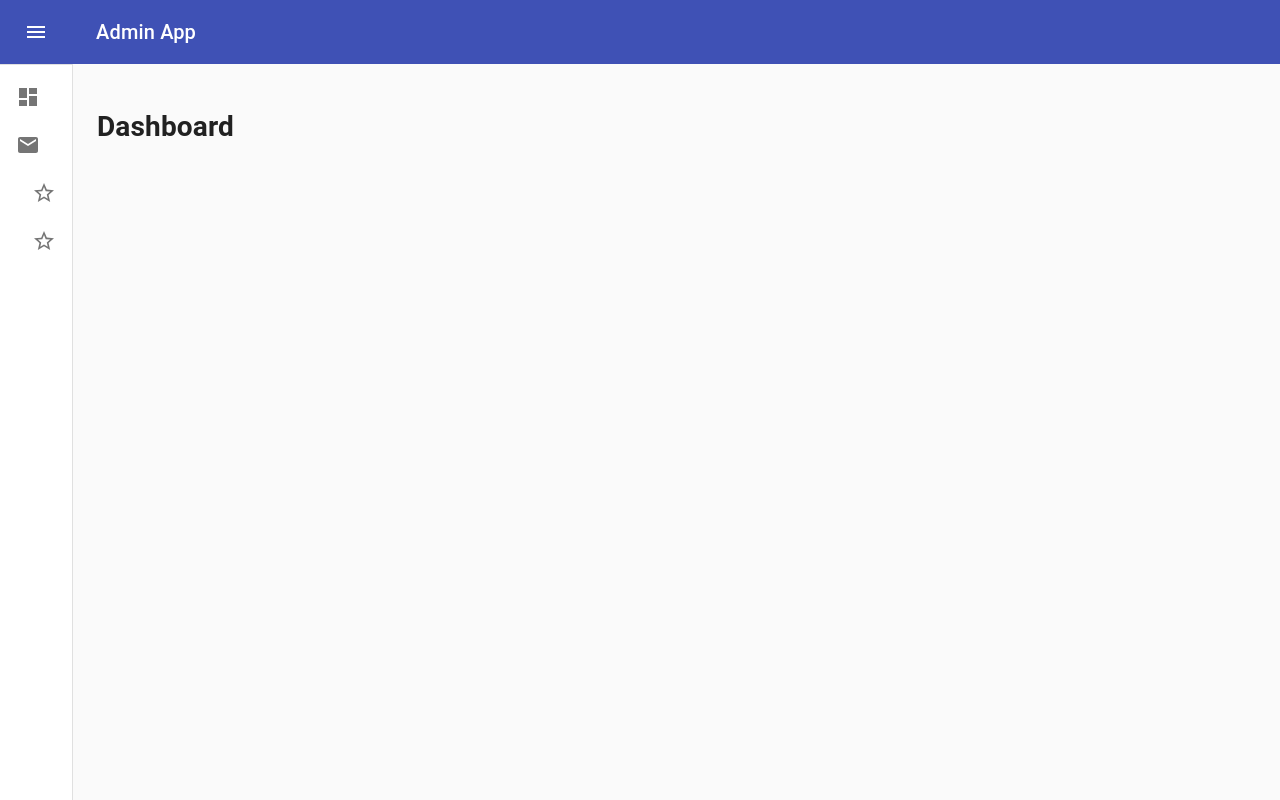
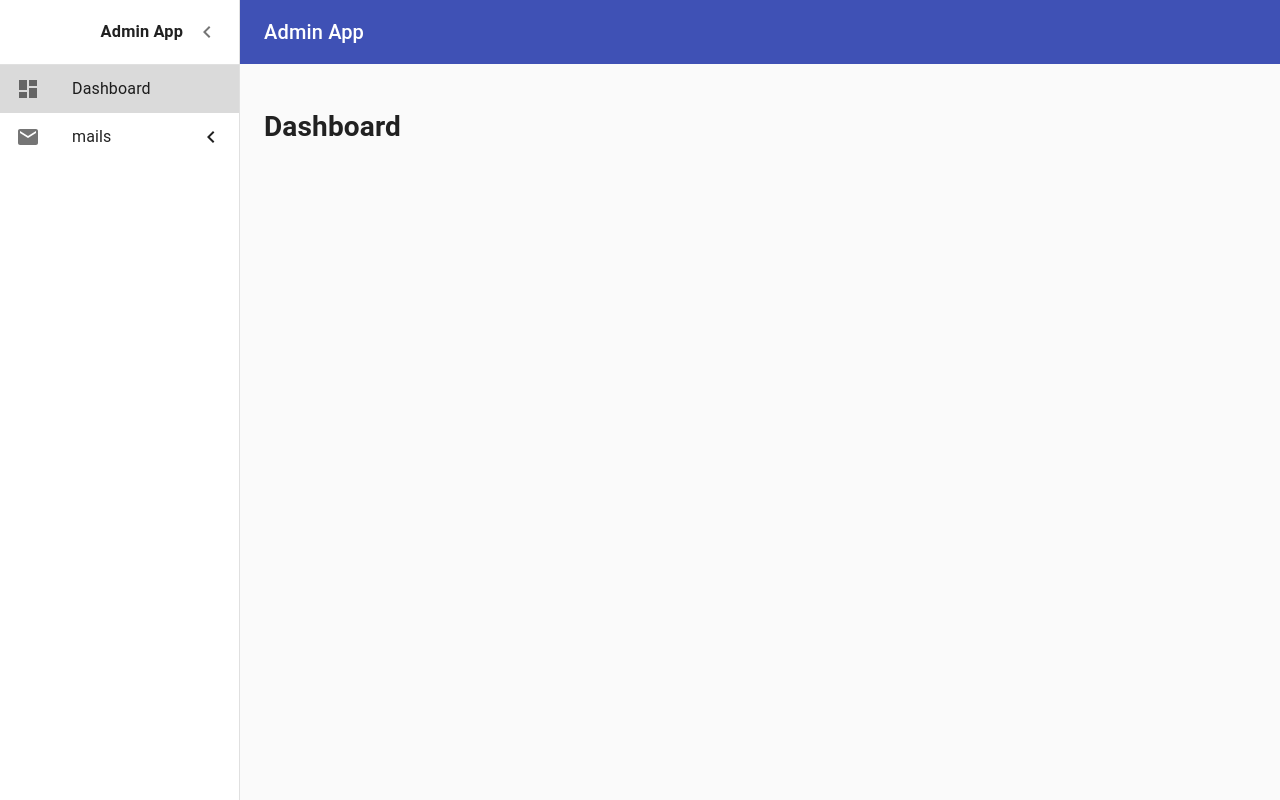
Before and after one commit to vantienhh/reactjs-admin-base, a React (Create React App) app: page /dashboard in a window 1280 px wide. Built offline with nearby package versions, Linux system fonts and the light colour scheme.

Commit message:
remove collapse in drawerbar

```diff
--- a/package.json
+++ b/package.json
@@ -13,6 +13,7 @@
     "@material-ui/core": "^4.11.0",
     "@material-ui/icons": "^4.9.1",
     "dotenv": "^8.2.0",
+    "lodash": "^4.17.20",
     "react": "^16.13.1",
     "react-cookie": "^4.0.3",
     "react-dom": "^16.13.1",
@@ -26,6 +27,7 @@
     "@testing-library/react": "^10.4.7",
     "@testing-library/user-event": "^12.0.13",
     "@types/jest": "^26.0.7",
+    "@types/lodash": "^4.14.159",
     "@types/node": "^14.0.25",
     "@types/react": "^16.9.43",
     "@types/react-dom": "^16.9.8",
--- a/src/App.tsx
+++ b/src/App.tsx
@@ -71,7 +71,7 @@ const useStyles: any = makeStyles((theme: Theme) =>
 
 function App() {
   const classes = useStyles()
-  const [isOpenDrawer, setOpen] = React.useState(false)
+  const [isOpenDrawer, setOpen] = React.useState(true)
   const handleDrawerOpen = (): void => setOpen(true)
   const handleDrawerClose = (): void => setOpen(false)
 
--- a/src/components/DrawerBar.tsx
+++ b/src/components/DrawerBar.tsx
@@ -1,17 +1,18 @@
 import React from 'react'
 import { IconButton, createStyles, Theme, List, Divider, useTheme } from '@material-ui/core'
-import { ItemsMenu, DrawerBarProps, PropsChildrenMenu } from 'src/types/interface/DrawerBar'
+import { Items, DrawerBarProps, PropsMenuChildren, PropsMenu } from 'src/types/interface/DrawerBar'
 import ListItem from '@material-ui/core/ListItem'
 import ListItemIcon from '@material-ui/core/ListItemIcon'
 import ListItemText from '@material-ui/core/ListItemText'
 import { makeStyles } from '@material-ui/core/styles'
-import Collapse from '@material-ui/core/Collapse'
-import { NavLink as RouterLink } from 'react-router-dom'
+import { NavLink, useLocation } from 'react-router-dom'
 import ChevronRightIcon from '@material-ui/icons/ChevronRight'
 import ChevronLeftIcon from '@material-ui/icons/ChevronLeft'
 import { StarBorder } from '@material-ui/icons'
+import ExpandMoreIcon from '@material-ui/icons/ExpandMore'
 import MailIcon from '@material-ui/icons/Mail'
-import DashboardIcon from '@material-ui/icons/Dashboard';
+import DashboardIcon from '@material-ui/icons/Dashboard'
+import clsx from 'clsx'
 
 const useStyles = makeStyles((theme: Theme) =>
   createStyles({
@@ -25,11 +26,14 @@ const useStyles = makeStyles((theme: Theme) =>
     },
     nested: {
       paddingLeft: theme.spacing(4)
+    },
+    backgroundCurrentMenu: {
+      background: '#dadada'
     }
   })
 )
 
-const items: ItemsMenu[] = [
+const items: Items[] = [
   {
     text: 'Dashboard',
     icon: DashboardIcon,
@@ -53,17 +57,20 @@ const items: ItemsMenu[] = [
   }
 ]
 
-const ChildrenMenu: React.FunctionComponent<PropsChildrenMenu> = (props: PropsChildrenMenu) => {
+const MenuChildren = (props: PropsMenuChildren) => {
   const classes = useStyles()
+  const currentPath = useLocation().pathname
 
   return (
-    <Collapse in={ true } timeout="auto" unmountOnExit>
-      <List disablePadding>
+    <List disablePadding hidden={ !props.open }>
       { props.children.map(item => (
-          <div key={ item.text }>
+        <div
+          key={ item.text }
+          className={ clsx({ [classes.backgroundCurrentMenu]: currentPath === item.href }) }
+        >
           <ListItem
             button
-              component={ RouterLink }
+            component={ NavLink }
             to={ item.href }
             className={ classes.nested }
           >
@@ -73,34 +80,41 @@ const ChildrenMenu: React.FunctionComponent<PropsChildrenMenu> = (props: PropsCh
         </div>
       )) }
     </List>
-    </Collapse>
   )
 }
 
-const ListMenu: React.FunctionComponent = () => {
+const Menu = (props: PropsMenu) => {
+  const [open, setOpen] = React.useState(false)
+  const handleClick = (): void => setOpen(!open)
+
+  let propsListItem: any = { button: true }
+  if (props.href) propsListItem = { ...propsListItem, component: NavLink, to: props.href }
+
   return (
-    <List>
-      { items.map((item, index) => {
-        if (item.href) {
-          return (
-            <div key={ `${ item.text }_${ index }` }>
-              <ListItem button component={ RouterLink } to={ item.href }>
-                <ListItemIcon>{ <item.icon /> }</ListItemIcon>
-                <ListItemText primary={ item.text } />
+    <div>
+      <ListItem { ...propsListItem } onClick={ handleClick }>
+        <ListItemIcon>{ <props.icon /> }</ListItemIcon>
+        <ListItemText primary={ props.text } />
+        { props.children && (open ? <ExpandMoreIcon /> : <ChevronLeftIcon />) }
       </ListItem>
-              { item.children?.length && <ChildrenMenu children={ item.children } /> }
+      { props.children?.length && <MenuChildren children={ props.children } open={ open } /> }
     </div>
   )
 }
 
+const ListMenu = () => {
+  const classes = useStyles()
+  const currentPath = useLocation().pathname
+
   return (
-          <div key={ `${ item.text }_${ index }` }>
-            <ListItem>
-              <ListItemIcon>{ <item.icon /> }</ListItemIcon>
-              <ListItemText primary={ item.text } />
-            </ListItem>
-
-            { item.children?.length && <ChildrenMenu children={ item.children } /> }
+    <List disablePadding>
+      { items.map((item, index) => {
+        return (
+          <div
+            key={ item.text }
+            className={ clsx({ [classes.backgroundCurrentMenu]: currentPath === item.href }) }
+          >
+            <Menu { ...item } key={ index } />
           </div>
         )
       }) }
@@ -108,13 +122,14 @@ const ListMenu: React.FunctionComponent = () => {
   )
 }
 
-const DrawerBar: React.FunctionComponent<DrawerBarProps> = (props: DrawerBarProps) => {
+const DrawerBar = (props: DrawerBarProps) => {
   const classes = useStyles()
   const theme = useTheme()
 
   return (
     <div>
       <div className={ classes.toolbar }>
+        <h3>Admin App</h3>
         <IconButton onClick={ props.handleDrawerClose }>
           { theme.direction === 'rtl' ? <ChevronRightIcon /> : <ChevronLeftIcon /> }
         </IconButton>
--- a/src/components/TopBar.tsx
+++ b/src/components/TopBar.tsx
@@ -1,10 +1,10 @@
-import React, { PropsWithChildren } from 'react'
+import React from 'react'
 import clsx from 'clsx'
 import { IconButton, Typography, Toolbar } from '@material-ui/core'
 import MenuIcon from '@material-ui/icons/Menu'
 import { makeStyles, createStyles } from '@material-ui/core/styles'
 
-interface AppBarProps extends PropsWithChildren<{}> {
+interface AppBarProps extends React.PropsWithChildren<{}> {
   handleDrawerOpen: () => void
   isOpenDrawer: boolean
 }
@@ -20,7 +20,7 @@ const useStyles: any = makeStyles(() =>
   })
 )
 
-const TopBar: React.FunctionComponent<AppBarProps> = (props: AppBarProps) => {
+const TopBar = (props: AppBarProps) => {
   const classes = useStyles()
   return (
     <div>
```
Also changed, not shown: src/types/interface/DrawerBar.d.ts (+11 -5 lines), .eslintrc.js, 1 other file (tests, documents, lock files or other folders). Lines whose indentation alone changed are shown as unchanged.
